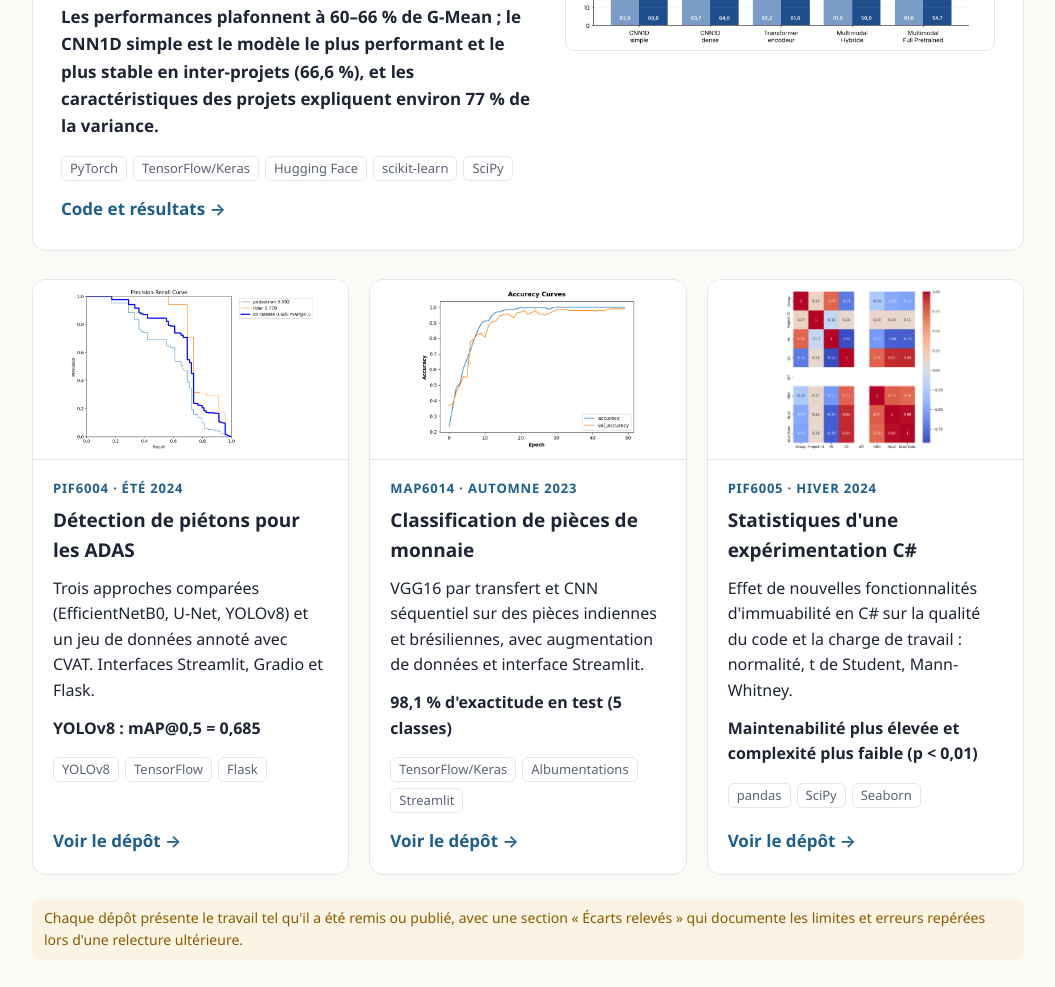
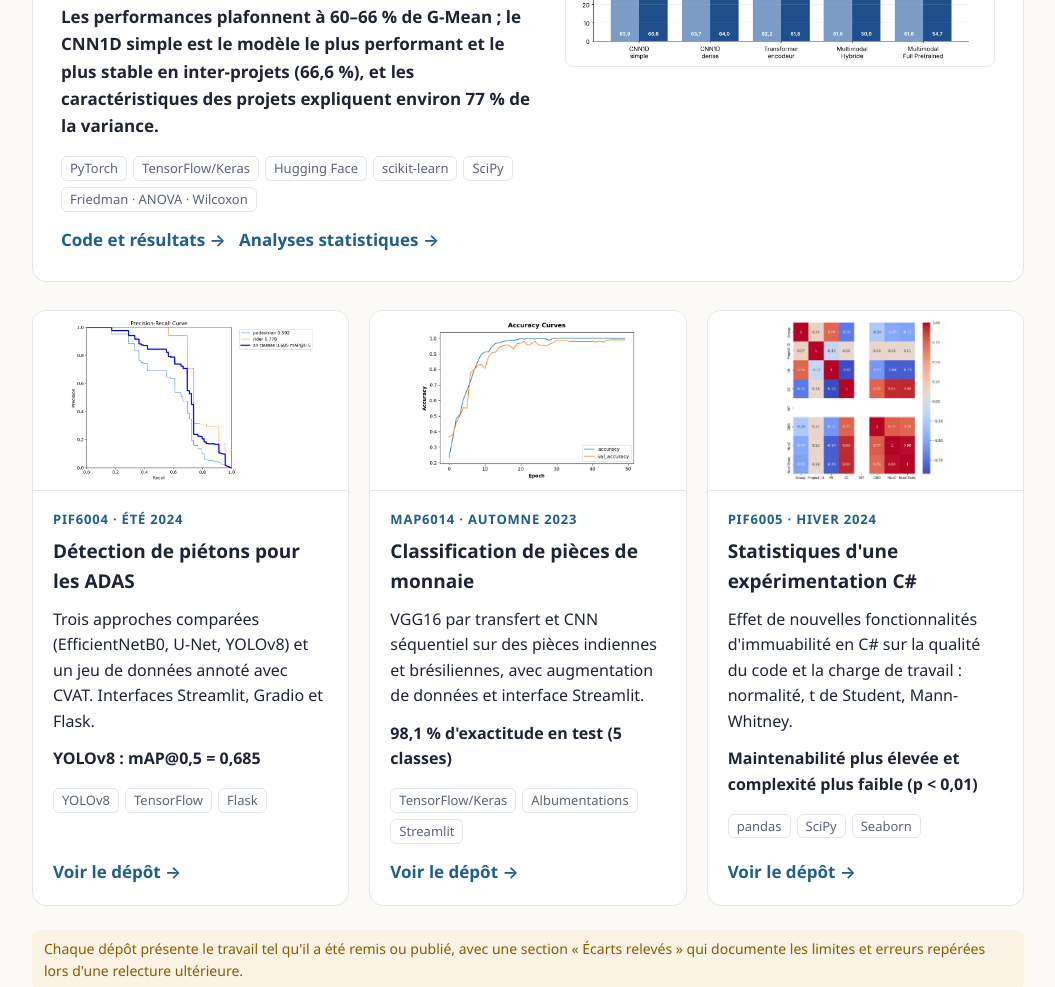
Before and after one commit to mireille-kafando/mireille-kafando.github.io, a plain HTML site: page index.html in a window 1280 px wide. Shown: the part 1025-2012 px from the top of the page, without its empty margins (112-1167 px from the left). Drawn offline with Linux system fonts and the light colour scheme.

Commit message:
Portfolio : lien vers les analyses statistiques du mémoire

```diff
--- a/index.html
+++ b/index.html
@@ -124,8 +124,9 @@
         <p data-lang="en">About 45 configurations evaluated on 11 Java projects from the PROMISE corpus (41 versions, 15,775 classes): three standardization strategies, several balancing techniques, and five architectures, from 1D CNNs to multimodal models combining metrics and source code with CodeBERT. Within- and cross-project validation, G-Mean, Friedman tests and variance decomposition.</p>
         <p class="result" data-lang="fr">Les performances plafonnent à 60–66 % de G-Mean ; le CNN1D simple est le modèle le plus performant et le plus stable en inter-projets (66,6 %), et les caractéristiques des projets expliquent environ 77 % de la variance.</p>
         <p class="result" data-lang="en">Performance plateaus at 60–66% G-Mean; the simple 1D CNN is the best and most stable cross-project model (66.6%), and project characteristics explain about 77% of the variance.</p>
-        <div class="chips"><span>PyTorch</span><span>TensorFlow/Keras</span><span>Hugging Face</span><span>scikit-learn</span><span>SciPy</span></div>
+        <div class="chips"><span>PyTorch</span><span>TensorFlow/Keras</span><span>Hugging Face</span><span>scikit-learn</span><span>SciPy</span><span>Friedman · ANOVA · Wilcoxon</span></div>
         <a class="more" href="https://github.com/mireille-kafando/software-defect-prediction-promise"><span data-lang="fr">Code et résultats →</span><span data-lang="en">Code and results →</span></a>
+        &nbsp;&nbsp;<a class="more" href="https://github.com/mireille-kafando/software-defect-prediction-promise/tree/main/results/statistiques"><span data-lang="fr">Analyses statistiques →</span><span data-lang="en">Statistical analyses →</span></a>
       </div>
       <img src="assets/memoire.png" alt="G-Mean moyenne des cinq architectures en WPDP et CPDP" loading="lazy">
     </div>
```
